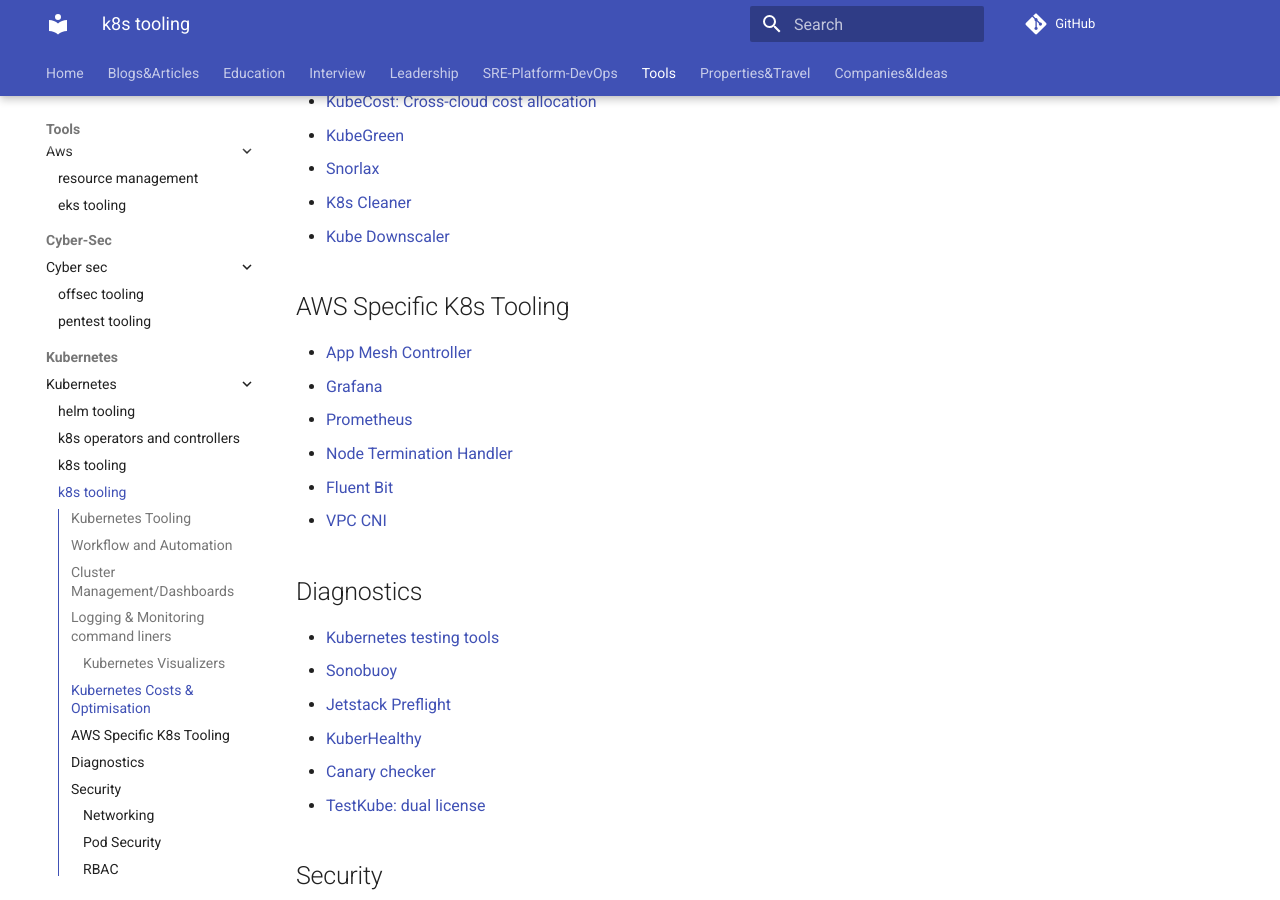
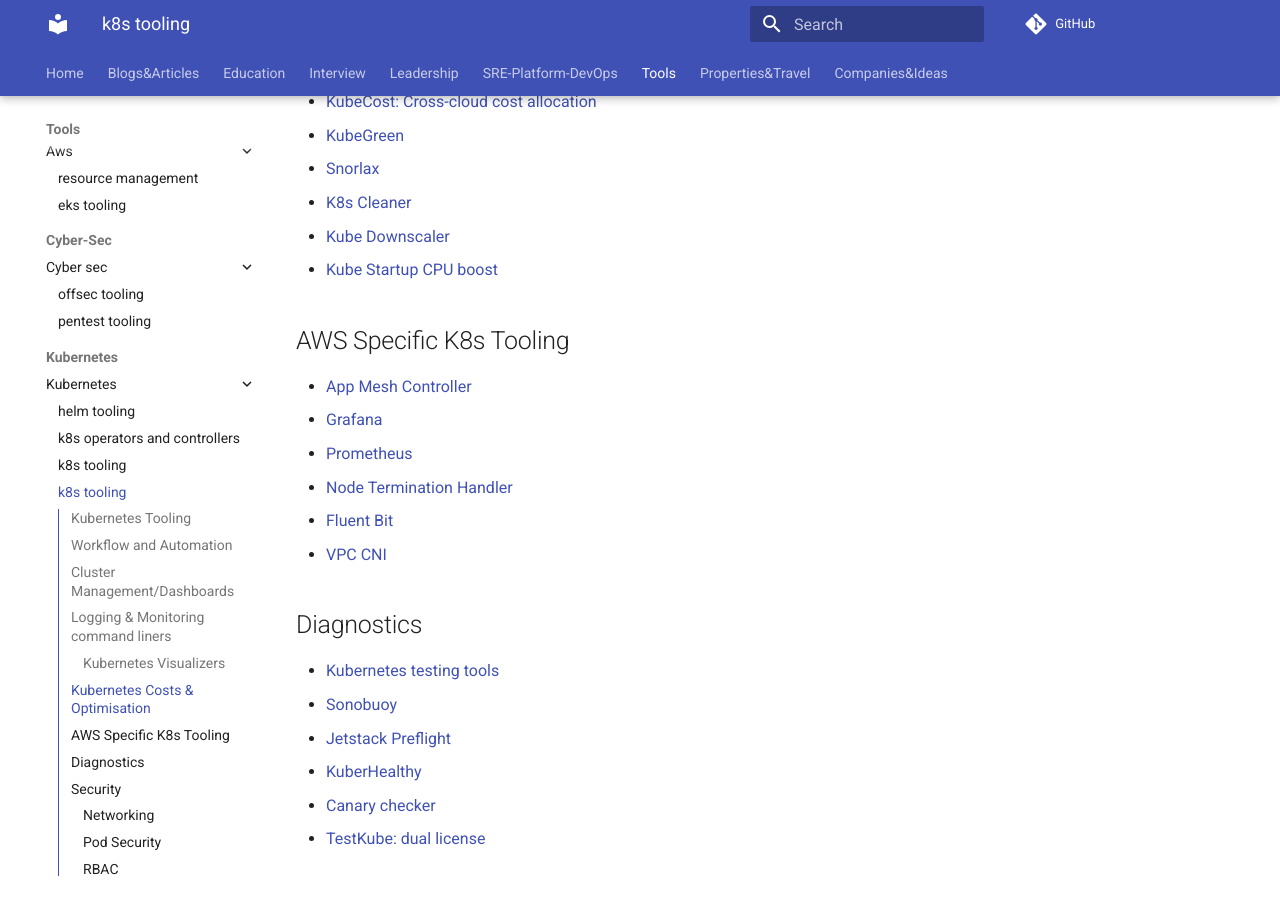
Before and after one commit to ivankatliarchuk/knowledge-base, an MkDocs documentation site: the page built from docs/tools/kubernetes/k8s.md, in a window 1280 px wide and 900 px high, scrolled down 1774 px. Built offline with MkDocs 1.6.1 and Material for MkDocs 9.7.7, drawn with Linux system fonts in a browser that asks for light colours; comment, search, counter and statistics services are not loaded.

Commit message:
kube cpu boost
Signed-off-by: ivan katliarchuk <ivan.katliarchuk@gmail.com>

```diff
--- a/docs/tools/kubernetes/k8s.md
+++ b/docs/tools/kubernetes/k8s.md
@@ -64,6 +64,7 @@
 - [Snorlax](https://github.com/moonbeam-nyc/snorlax)
 - [K8s Cleaner](https://github.com/ik-infrastructure-testing/k8s-cleaner-fork)
 - [Kube Downscaler](https://github.com/hjacobs/kube-downscaler)
+- [Kube Startup CPU boost](https://github.com/google/kube-startup-cpu-boost)
 
 ## AWS Specific K8s Tooling
 
```
